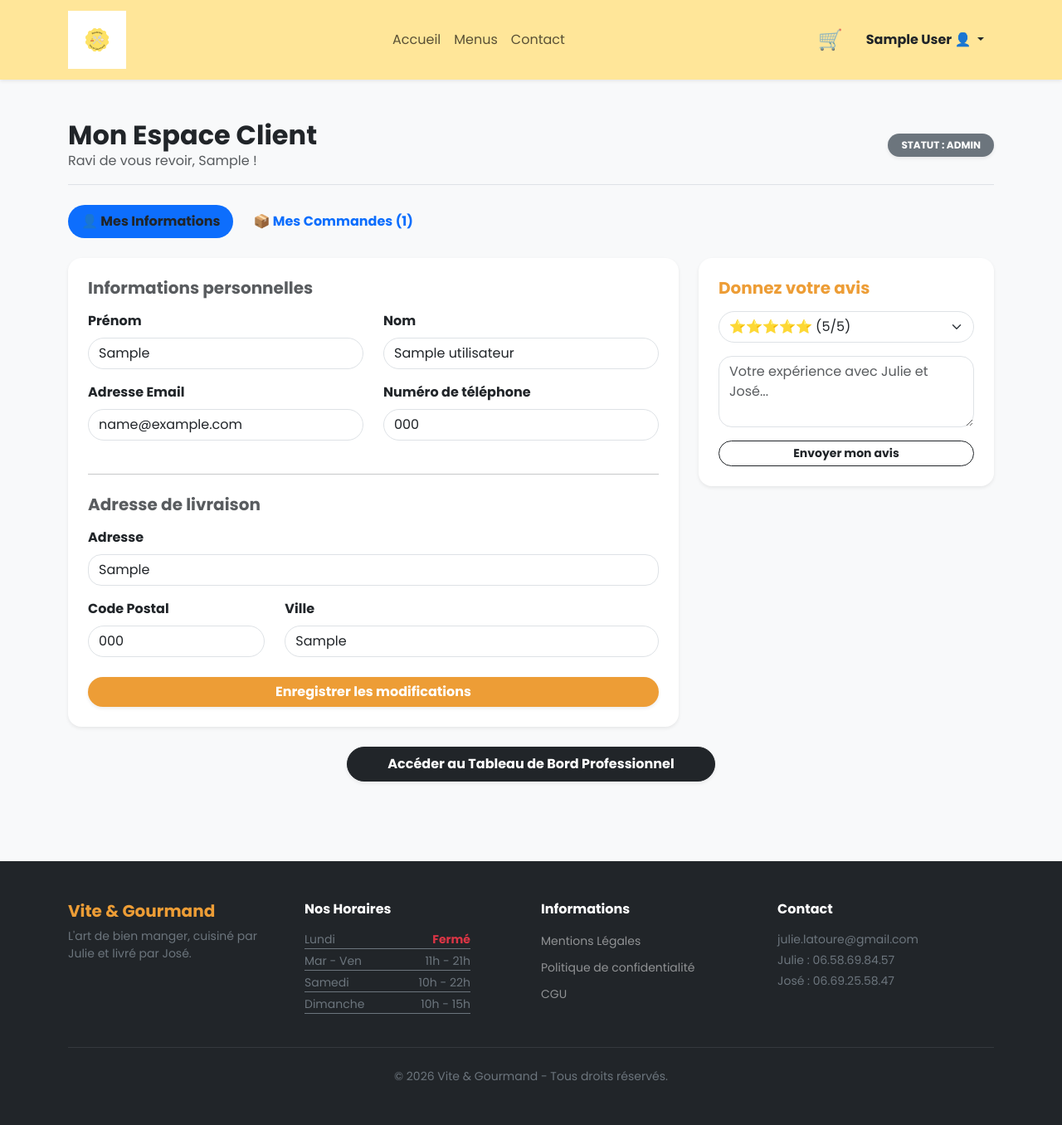
After one commit to SiciliaScaleTech/vite-et-gourmand, a PHP site: page /index.php?page=profil in a window 1280 px wide. The commit adds this page. Shown: the whole page at 83% size. Run offline with PHP 8.4, Linux system fonts and the light colour scheme; the visitor is signed in with stand-in values (Sample User, id 1); tables that the repository leaves empty or names only in its code hold one stand-in row (values such as "Sample post").

Commit message:
mise en place du profil, des commandes et des avis

```diff
--- /dev/null
+++ b/app/Controllers/UserController.php
@@ -0,0 +1,101 @@
+<?php
+
+class UserController {
+    private $pdo;
+
+    public function __construct() {
+        if (isset($_SESSION) && !isset($_SESSION['user_id'])) {
+            header('Location: ' . BASE_URL . 'index.php?page=connexion');
+            exit();
+        }
+        $this->pdo = getDBConnection();
+    }
+
+    // --- PAGE PROFIL PRINCIPALE ---
+    public function index() {
+        $user_id = $_SESSION['user_id'];
+
+        // Messages d'alerte
+        $message = $_SESSION['profile_message'] ?? "";
+        $message_avis = $_SESSION['avis_message'] ?? "";
+        // On les efface de la session pour qu'ils disparaissent au prochain rafraîchissement
+        unset($_SESSION['profile_message'], $_SESSION['avis_message']);
+
+        // 1. Récupération des données utilisateur
+        $stmt = $this->pdo->prepare("SELECT nom, prenom, email, telephone, adresse, code_postal, ville, role FROM utilisateurs WHERE id = ?");
+        $stmt->execute([$user_id]);
+        $user = $stmt->fetch(PDO::FETCH_ASSOC);
+
+        // 2. Récupération des commandes
+        $stmt_cmd = $this->pdo->prepare("SELECT * FROM commandes WHERE id_utilisateur = ? ORDER BY date_commande DESC");
+        $stmt_cmd->execute([$user_id]);
+        $commandes = $stmt_cmd->fetchAll(PDO::FETCH_ASSOC);
+
+        // 3. Récupération des lignes de détails des commandes pour les modals
+        $details_commandes = [];
+        if (!empty($commandes)) {
+            $stmt_details = $this->pdo->prepare("
+                SELECT dc.id_commande, dc.quantite, dc.prix_unitaire, m.titre
+                FROM details_commandes dc
+                JOIN menu m ON dc.id_menu = m.id
+                WHERE dc.id_commande IN (SELECT id FROM commandes WHERE id_utilisateur = ?)
+            ");
+            $stmt_details->execute([$user_id]);
+            while ($row = $stmt_details->fetch(PDO::FETCH_ASSOC)) {
+                $details_commandes[$row['id_commande']][] = $row;
+            }
+        }
+
+        require_once __DIR__ . '/../Views/pages/profil.php';
+    }
+
+    // --- TRAITEMENT MISE À JOUR DU PROFIL ---
+    public function updateProfile() {
+        if ($_SERVER['REQUEST_METHOD'] === 'POST' && isset($_POST['update_profile'])) {
+            $user_id = $_SESSION['user_id'];
+            $nom = trim($_POST['nom'] ?? '');
+            $prenom = trim($_POST['prenom'] ?? '');
+            $email = trim($_POST['email'] ?? '');
+            $telephone = trim($_POST['telephone'] ?? '');
+            $adresse = trim($_POST['adresse'] ?? '');
+            $code_postal = trim($_POST['code_postal'] ?? '');
+            $ville = trim($_POST['ville'] ?? '');
+
+            try {
+                $stmt = $this->pdo->prepare("UPDATE utilisateurs SET nom = ?, prenom = ?, email = ?, telephone = ?, adresse = ?, code_postal = ?, ville = ? WHERE id = ?");
+                $stmt->execute([$nom, $prenom, $email, $telephone, $adresse, $code_postal, $ville, $user_id]);
+
+                $_SESSION['user_prenom'] = $prenom;
+                $_SESSION['profile_message'] = "<div class='alert alert-success rounded-pill border-0 text-center shadow-sm'>Informations mises à jour avec succès !</div>";
+            } catch (PDOException $e) {
+                $_SESSION['profile_message'] = "<div class='alert alert-danger rounded-pill border-0 text-center shadow-sm'>Erreur : L'adresse email est déjà utilisée.</div>";
+            }
+        }
+        header("Location: " . BASE_URL . "index.php?page=profil");
+        exit();
+    }
+
+    // --- TRAITEMENT ENVOI D'UN AVIS ---
+    public function submitAvis() {
+        if ($_SERVER['REQUEST_METHOD'] === 'POST' && isset($_POST['submit_avis'])) {
+            $user_id = $_SESSION['user_id'];
+            $note = intval($_POST['note'] ?? 5);
+            $commentaire = trim($_POST['commentaire'] ?? '');
+
+            if (!empty($commentaire)) {
+                try {
+                    $stmt = $this->pdo->prepare("INSERT INTO avis (id_utilisateur, commentaire, note, statut, date_avis)
+                                                 VALUES (?, ?, ?, 'en attente', NOW())");
+                    $stmt->execute([$user_id, $commentaire, $note]);
+                    $_SESSION['avis_message'] = "<div class='alert alert-success fw-bold border-0 shadow-sm rounded-4'>✨ Merci ! Votre avis a été envoyé. Il sera publié après validation.</div>";
+                } catch (PDOException $e) {
+                    $_SESSION['avis_message'] = "<div class='alert alert-danger border-0 shadow-sm'>Erreur lors de l'envoi de l'avis.</div>";
+                }
+            } else {
+                $_SESSION['avis_message'] = "<div class='alert alert-warning border-0 shadow-sm'>⚠️ Veuillez rédiger un commentaire.</div>";
+            }
+        }
+        header("Location: " . BASE_URL . "index.php?page=profil");
+        exit();
+    }
+}
--- /dev/null
+++ b/app/Views/pages/profil.php
@@ -0,0 +1,198 @@
+<main class="container py-5">
+    <div class="d-flex justify-content-between align-items-center mb-4 border-bottom pb-3">
+        <div>
+            <h2 class="mb-0 fw-bold">Mon Espace Client</h2>
+            <p class="text-muted mb-0">Ravi de vous revoir, <?= htmlspecialchars($user['prenom']) ?> !</p>
+        </div>
+        <span class="badge bg-secondary px-3 py-2 text-uppercase rounded-pill shadow-sm">
+            Statut : <?= htmlspecialchars($user['role']) ?>
+        </span>
+    </div>
+
+    <ul class="nav nav-pills mb-4" id="pills-tab" role="tablist">
+        <li class="nav-item" role="presentation">
+            <button class="nav-link active rounded-pill fw-bold me-2" id="pills-profil-tab" data-bs-toggle="pill" data-bs-target="#pills-profil" type="button" role="tab">
+                👤 Mes Informations
+            </button>
+        </li>
+        <li class="nav-item" role="presentation">
+            <button class="nav-link rounded-pill fw-bold" id="pills-commandes-tab" data-bs-toggle="pill" data-bs-target="#pills-commandes" type="button" role="tab">
+                📦 Mes Commandes (<?= count($commandes) ?>)
+            </button>
+        </li>
+    </ul>
+
+    <div class="tab-content" id="pills-tabContent">
+
+        <div class="tab-pane fade show active" id="pills-profil" role="tabpanel">
+            <div class="row g-4">
+                <div class="col-md-8">
+                    <div class="card shadow-sm border-0 rounded-4">
+                        <div class="card-body p-4">
+                            <?= $message ?>
+                            <form method="POST" action="<?= BASE_URL ?>index.php?page=profil-update">
+                                <h4 class="mb-3 text-muted fs-5 fw-bold">Informations personnelles</h4>
+                                <div class="row">
+                                    <div class="col-md-6 mb-3">
+                                        <label class="form-label fw-bold">Prénom</label>
+                                        <input type="text" name="prenom" class="form-control rounded-pill" value="<?= htmlspecialchars($user['prenom'] ?? '') ?>" required>
+                                    </div>
+                                    <div class="col-md-6 mb-3">
+                                        <label class="form-label fw-bold">Nom</label>
+                                        <input type="text" name="nom" class="form-control rounded-pill" value="<?= htmlspecialchars($user['nom'] ?? '') ?>" required>
+                                    </div>
+                                </div>
+                                <div class="row">
+                                    <div class="col-md-6 mb-3">
+                                        <label class="form-label fw-bold">Adresse Email</label>
+                                        <input type="email" name="email" class="form-control rounded-pill" value="<?= htmlspecialchars($user['email'] ?? '') ?>" required>
+                                    </div>
+                                    <div class="col-md-6 mb-3">
+                                        <label class="form-label fw-bold">Numéro de téléphone</label>
+                                        <input type="tel" name="telephone" class="form-control rounded-pill" value="<?= htmlspecialchars($user['telephone'] ?? '') ?>" required>
+                                    </div>
+                                </div>
+
+                                <hr class="my-4">
+                                <h4 class="mb-3 text-muted fs-5 fw-bold">Adresse de livraison</h4>
+                                <div class="mb-3">
+                                    <label class="form-label fw-bold">Adresse</label>
+                                    <input type="text" name="adresse" class="form-control rounded-4" value="<?= htmlspecialchars($user['adresse'] ?? '') ?>" required>
+                                </div>
+                                <div class="row">
+                                    <div class="col-md-4 mb-4">
+                                        <label class="form-label fw-bold">Code Postal</label>
+                                        <input type="text" name="code_postal" class="form-control rounded-pill" value="<?= htmlspecialchars($user['code_postal'] ?? '') ?>" required>
+                                    </div>
+                                    <div class="col-md-8 mb-4">
+                                        <label class="form-label fw-bold">Ville</label>
+                                        <input type="text" name="ville" class="form-control rounded-pill" value="<?= htmlspecialchars($user['ville'] ?? '') ?>" required>
+                                    </div>
+                                </div>
+                                <button type="submit" name="update_profile" class="btn btn-cheddar rounded-pill w-100 fw-bold shadow-sm">Enregistrer les modifications</button>
+                            </form>
+                        </div>
+                    </div>
+                </div>
+
+                <div class="col-md-4">
+                    <div class="card shadow-sm border-0 rounded-4">
+                        <div class="card-body p-4">
+                            <h5 class="fw-bold text-cheddar mb-3">Donnez votre avis</h5>
+                            <?= $message_avis ?>
+                            <form action="<?= BASE_URL ?>index.php?page=profil-avis" method="POST">
+                                <div class="mb-3">
+                                    <select name="note" class="form-select rounded-pill" required>
+                                        <option value="5">⭐⭐⭐⭐⭐ (5/5)</option>
+                                        <option value="4">⭐⭐⭐⭐ (4/5)</option>
+                                        <option value="3">⭐⭐⭐ (3/5)</option>
+                                        <option value="2">⭐⭐ (2/5)</option>
+                                        <option value="1">⭐ (1/5)</option>
+                                    </select>
+                                </div>
+                                <div class="mb-3">
+                                    <textarea name="commentaire" class="form-control rounded-4" rows="3" placeholder="Votre expérience avec Julie et José..." required></textarea>
+                                </div>
+                                <button type="submit" name="submit_avis" class="btn btn-outline-dark btn-sm rounded-pill w-100 fw-bold">Envoyer mon avis</button>
+                            </form>
+                        </div>
+                    </div>
+                </div>
+            </div>
+        </div>
+
+        <div class="tab-pane fade" id="pills-commandes" role="tabpanel">
+            <div class="card shadow-sm border-0 rounded-4">
+                <div class="card-body p-4">
+                    <?php if (empty($commandes)): ?>
+                        <div class="text-center py-4">
+                            <p class="text-muted fs-5">Vous n'avez pas encore passé de commande.</p>
+                            <a href="<?= BASE_URL ?>index.php?page=menus" class="btn btn-cheddar rounded-pill fw-bold px-4">Découvrir la carte</a>
+                        </div>
+                    <?php else: ?>
+                        <div class="table-responsive">
+                            <table class="table table-hover align-middle">
+                                <thead class="table-light">
+                                    <tr>
+                                        <th>N° Commande</th>
+                                        <th>Date</th>
+                                        <th>Total</th>
+                                        <th>Statut</th>
+                                        <th>Action</th>
+                                    </tr>
+                                </thead>
+                                <tbody>
+                                    <?php foreach ($commandes as $cmd): ?>
+                                        <tr>
+                                            <td><strong>#<?= $cmd['id'] ?></strong></td>
+                                            <td><?= date('d/m/Y H:i', strtotime($cmd['date_commande'])) ?></td>
+                                            <td class="fw-bold"><?= number_format($cmd['total'], 2) ?> €</td>
+                                            <td>
+                                                <?php
+                                                    $badgeColor = 'bg-warning text-dark';
+                                                    if($cmd['statut'] === 'livrée' || $cmd['statut'] === 'payée') $badgeColor = 'bg-success text-white';
+                                                    if($cmd['statut'] === 'annulée') $badgeColor = 'bg-danger text-white';
+                                                ?>
+                                                <span class="badge rounded-pill <?= $badgeColor ?>">
+                                                    <?= htmlspecialchars($cmd['statut']) ?>
+                                                </span>
+                                            </td>
+                                            <td>
+                                                <button type="button" class="btn btn-sm btn-outline-dark rounded-pill px-3" data-bs-toggle="modal" data-bs-target="#modalCmd<?= $cmd['id'] ?>">
+                                                    Détails
+                                                </button>
+                                            </td>
+                                        </tr>
+                                    <?php endforeach; ?>
+                                </tbody>
+                            </table>
+                        </div>
+                    <?php endif; ?>
+                </div>
+            </div>
+        </div>
+    </div>
+
+    <?php if (in_array($user['role'] ?? '', ['employe', 'admin'])): ?>
+        <div class="mt-4 text-center">
+            <a href="employe/employe-dashboard.php" class="btn btn-dark rounded-pill fw-bold shadow-sm px-5 py-2">
+                Accéder au Tableau de Bord Professionnel
+            </a>
+        </div>
+    <?php endif; ?>
+</main>
+
+<?php foreach ($commandes as $cmd): ?>
+<div class="modal fade" id="modalCmd<?= $cmd['id'] ?>" tabindex="-1" aria-hidden="true">
+    <div class="modal-dialog modal-dialog-centered">
+        <div class="modal-content border-0 shadow rounded-4">
+            <div class="modal-header bg-dark text-white border-0">
+                <h5 class="modal-title fw-bold">Détails de la commande #<?= $cmd['id'] ?></h5>
+                <button type="button" class="btn-close btn-close-white" data-bs-close="modal" aria-label="Close"></button>
+            </div>
+            <div class="modal-body p-4">
+                <p class="text-muted mb-3"><small>Passée le : <?= date('d/m/Y à H:i', strtotime($cmd['date_commande'])) ?></small></p>
+                <ul class="list-group list-group-flush mb-3">
+                    <?php if (isset($details_commandes[$cmd['id']])): ?>
+                        <?php foreach ($details_commandes[$cmd['id']] as $item): ?>
+                            <li class="list-group-item d-flex justify-content-between align-items-center px-0">
+                                <div>
+                                    <span class="fw-bold text-primary"><?= $item['quantite'] ?>x</span>
+                                    <?= htmlspecialchars($item['titre']) ?>
+                                </div>
+                                <span class="text-muted"><?= number_format($item['prix_unitaire'] * $item['quantite'], 2) ?> €</span>
+                            </li>
+                        <?php endforeach; ?>
+                    <?php else: ?>
+                        <li class="list-group-item text-muted px-0">Aucun détail disponible pour cette commande.</li>
+                    <?php endif; ?>
+                </ul>
+                <div class="d-flex justify-content-between font-weight-bold fs-5 border-top pt-3">
+                    <strong>Total payé :</strong>
+                    <strong class="text-success"><?= number_format($cmd['total'], 2) ?> €</strong>
+                </div>
+            </div>
+        </div>
+    </div>
+</div>
+<?php endforeach; ?>
--- a/app/Views/partials/header.php
+++ b/app/Views/partials/header.php
@@ -54,7 +54,7 @@ if (isset($_SESSION['panier']) && !empty($_SESSION['panier'])) {
 
                             <ul class="dropdown-menu dropdown-menu-end shadow border-0 mt-2">
                                 <li>
-                                    <a class="dropdown-item py-2" href="<?= BASE_URL ?>index.php?page=mon-profil">Mon profil</a>
+                                    <a class="dropdown-item py-2" href="<?= BASE_URL ?>index.php?page=profil">Mon profil</a>
                                 </li>
 
                                 <?php if (isset($_SESSION['user_role']) && in_array($_SESSION['user_role'], ['employe', 'admin'])): ?>
@@ -64,10 +64,6 @@ if (isset($_SESSION['panier']) && !empty($_SESSION['panier'])) {
                                         <?php else: ?>
                                             <a class="dropdown-item py-2 fw-bold text-success" href="<?= BASE_URL ?>index.php?page=employe-dashboard">Dashboard Employé</a>
                                         <?php endif; ?>
-                                    </li>
-                                <?php else: ?>
-                                    <li>
-                                        <a class="dropdown-item py-2" href="<?= BASE_URL ?>index.php?page=mes-commandes">Mes commandes</a>
                                     </li>
                                 <?php endif; ?>
 
--- a/public/index.php
+++ b/public/index.php
@@ -1,4 +1,5 @@
 <?php
+
 session_start();
 
 require_once __DIR__ . '/../vendor/autoload.php';
@@ -91,12 +92,31 @@ try {
             $controller->process();
             break;
 
+        case 'profil':
+            require_once __DIR__ . '/../app/Controllers/UserController.php';
+            $controller = new UserController();
+            $controller->index();
+            break;
+
+        case 'profil-update':
+            require_once __DIR__ . '/../app/Controllers/UserController.php';
+            $controller = new UserController();
+            $controller->updateProfile();
+            break;
+
+        case 'profil-avis':
+            require_once __DIR__ . '/../app/Controllers/UserController.php';
+            $controller = new UserController();
+            $controller->submitAvis();
+            break;
+
         default:
             http_response_code(404);
             echo "<div class='container py-5'><h1>404 - Page introuvable</h1></div>";
             break;
     }
 } catch (\Throwable $e) {
+
     http_response_code(500);
     echo "<div class='container py-5'><h1>Une erreur temporaire est survenue</h1><p>Le reste du site fonctionne.</p></div>";
 }
```
